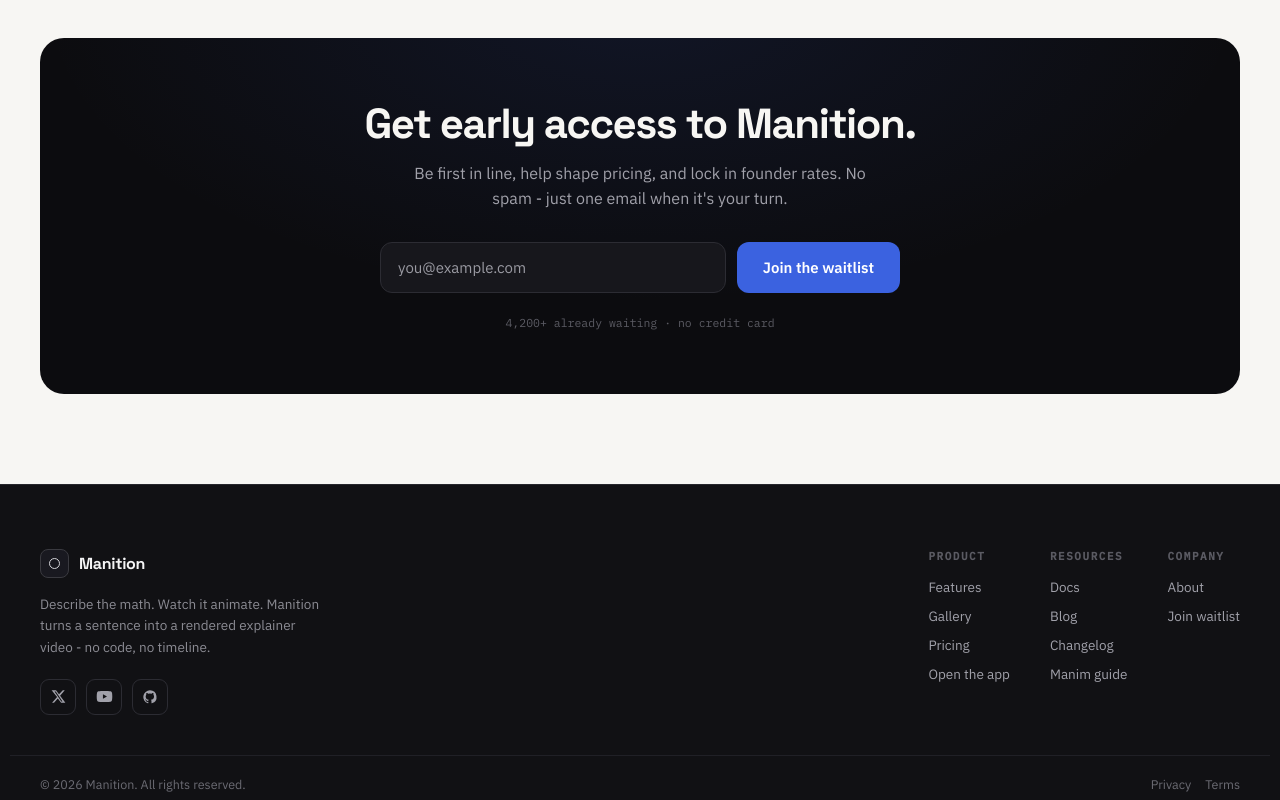
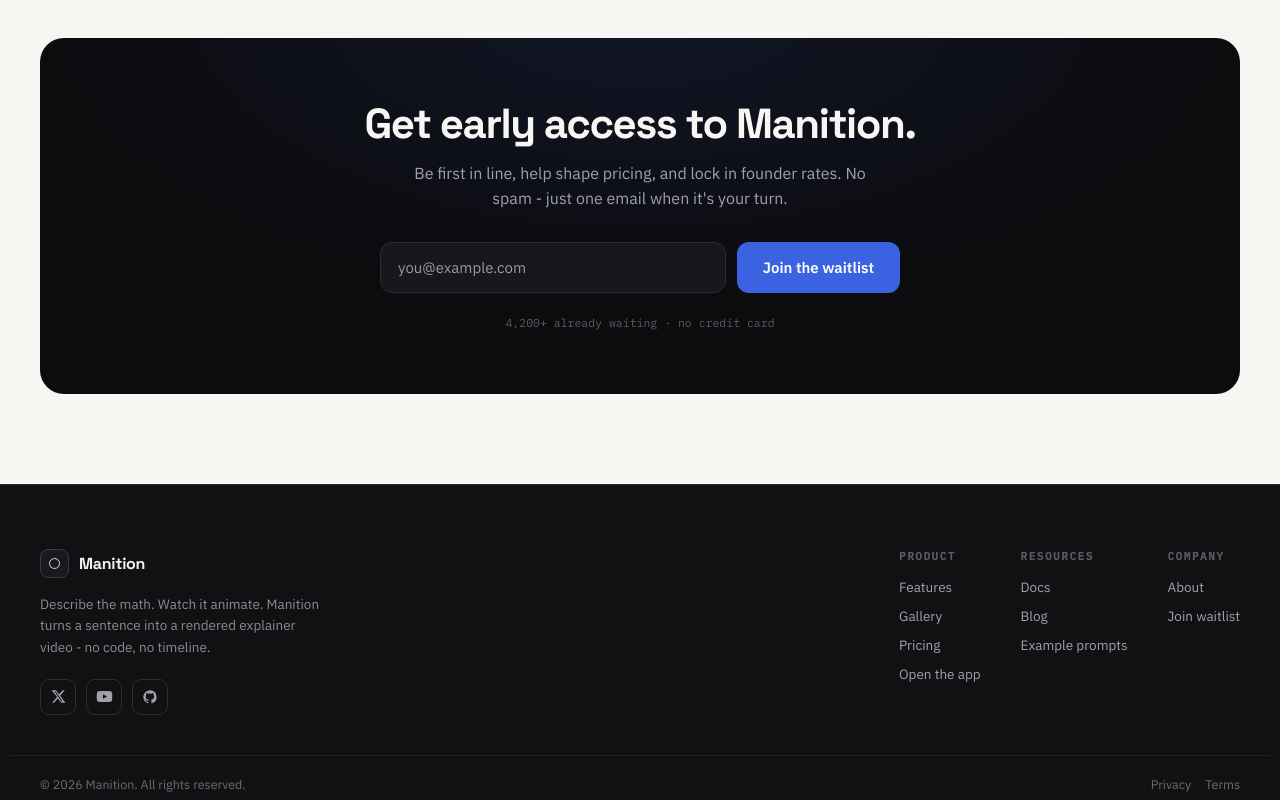
Before and after one commit to Shubham-355/manition-web, a Next.js app: page / in a window 1280 px wide. Shown: the part 5265-6065 px from the top of the page. Built offline with nearby package versions, Linux system fonts and the light colour scheme.

Commit message:
footer: example prompts link instead of changelog and guide

```diff
--- a/app/components/Footer.tsx
+++ b/app/components/Footer.tsx
@@ -117,11 +117,8 @@ export default function Footer() {
           <Hover as="a" href="/blog" style={linkBase} hoverStyle={linkHover}>
             Blog
           </Hover>
-          <Hover as="a" href="/blog" style={linkBase} hoverStyle={linkHover}>
-            Changelog
-          </Hover>
-          <Hover as="a" href="/docs" style={linkBase} hoverStyle={linkHover}>
-            Manim guide
+          <Hover as="a" href="/gallery" style={linkBase} hoverStyle={linkHover}>
+            Example prompts
           </Hover>
         </div>
 
```
